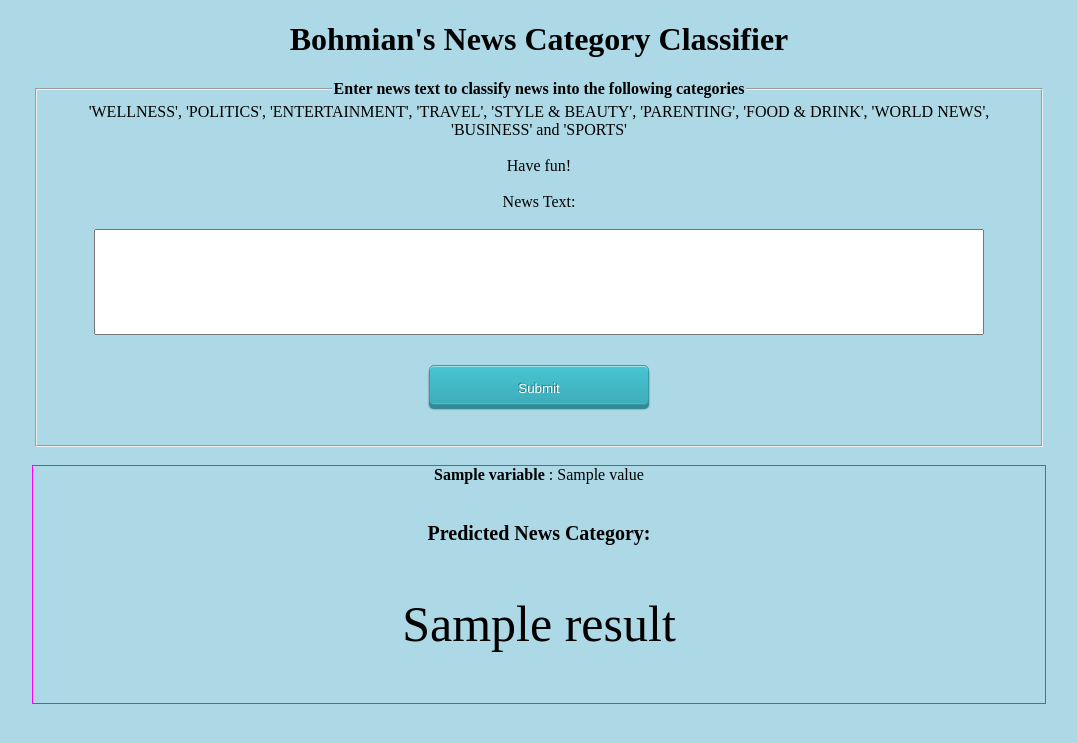
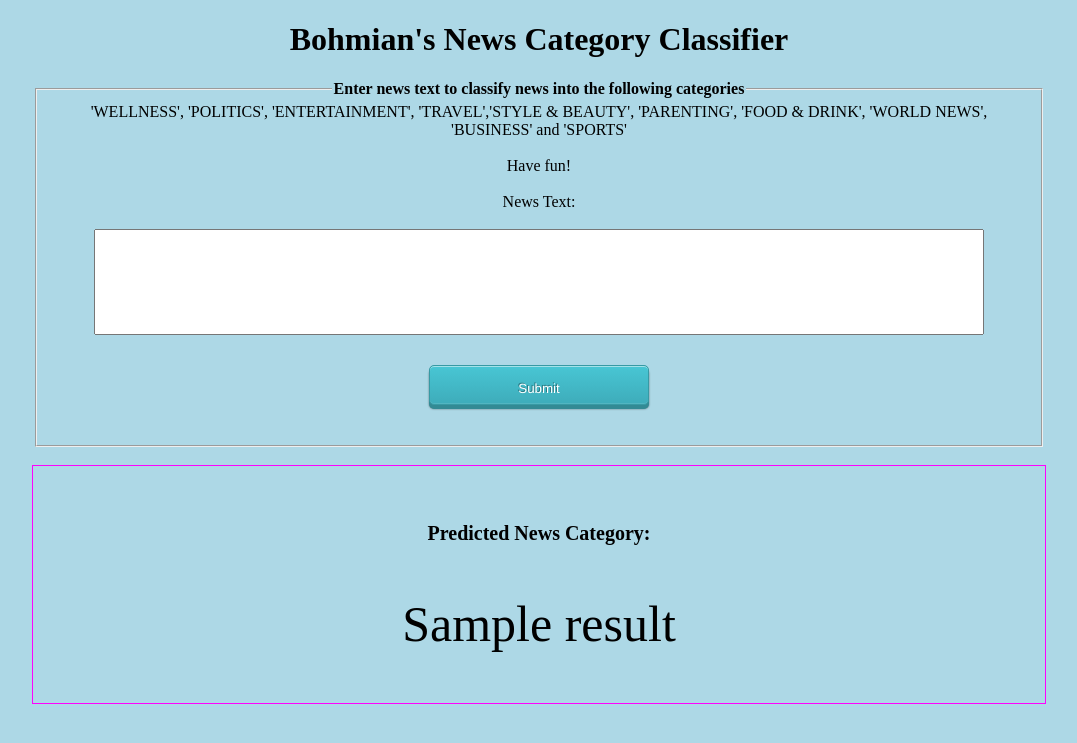
Before and after one commit to damianboh/news_category_classifier_webapp, a Flask app: template templates/main.html in a window 1280 px wide. Shown: the top 743 px of the page, without its empty margins (101-1178 px from the left). Run offline with Flask 2, Linux system fonts and the light colour scheme; the template is opened without the code that fills it: most values are stand-ins (such as "Sample title", 1, 10 or a date in 2020); parts of the project's set-up code (start-up, migrations or seed data) failed here and were passed over.

Commit message:
Update main.html

```diff
--- a/templates/main.html
+++ b/templates/main.html
@@ -100,7 +100,6 @@ body {
     background-image:-o-linear-gradient(top, #3EACBA, #48C6D4);
     background-image:linear-gradient(top, #3EACBA, #48C6D4);
 }
-
 </style>
 <head>
     <title>Bohmian's News Category Classifier</title>
@@ -110,7 +109,7 @@ body {
 <form action="{{ url_for('main') }}" method="POST" align="center">
     <fieldset>
         <legend><b>Enter news text to classify news into the following categories</b></legend>
-		'WELLNESS', 'POLITICS', 'ENTERTAINMENT', 'TRAVEL', 'STYLE & BEAUTY',
+		'WELLNESS', 'POLITICS', 'ENTERTAINMENT', 'TRAVEL','STYLE & BEAUTY',
 		'PARENTING', 'FOOD & DRINK', 'WORLD NEWS', 'BUSINESS' and 'SPORTS'
 		<br><br>
 		Have fun!
@@ -125,14 +124,9 @@ body {
 </center>
 <br>
 <div class="result" align="center">
-    {% if result %}
-        {% for variable, value in original_input.items() %}
-            <b>{{ variable }}</b> : {{ value }}
-        {% endfor %}
         <br>
         <br> <p style="font-size:20px"><b>Predicted News Category: </b></p>
            <p style="font-size:50px">{{ result }}</p>
-    {% endif %}
 </div>
 
 <script>
```
